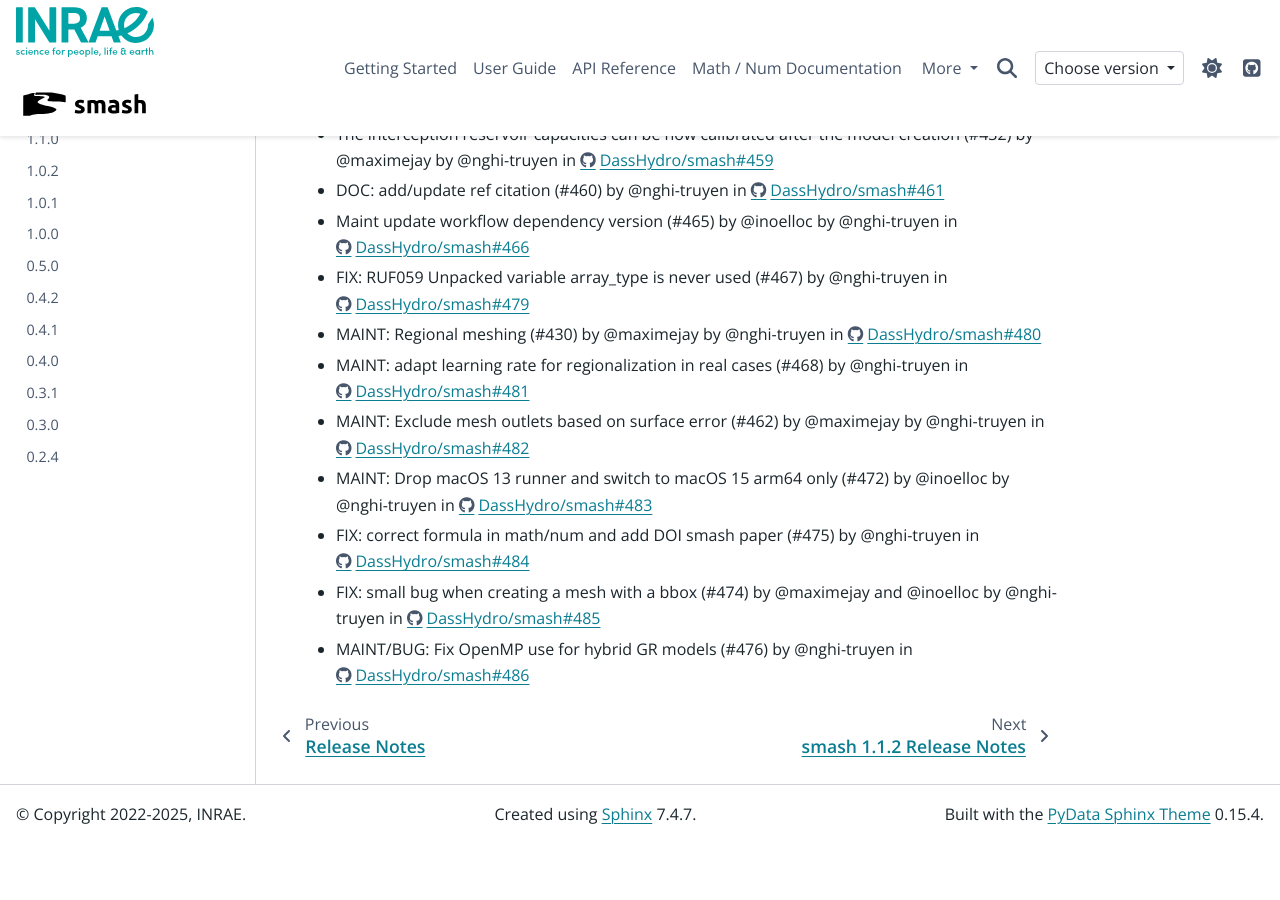
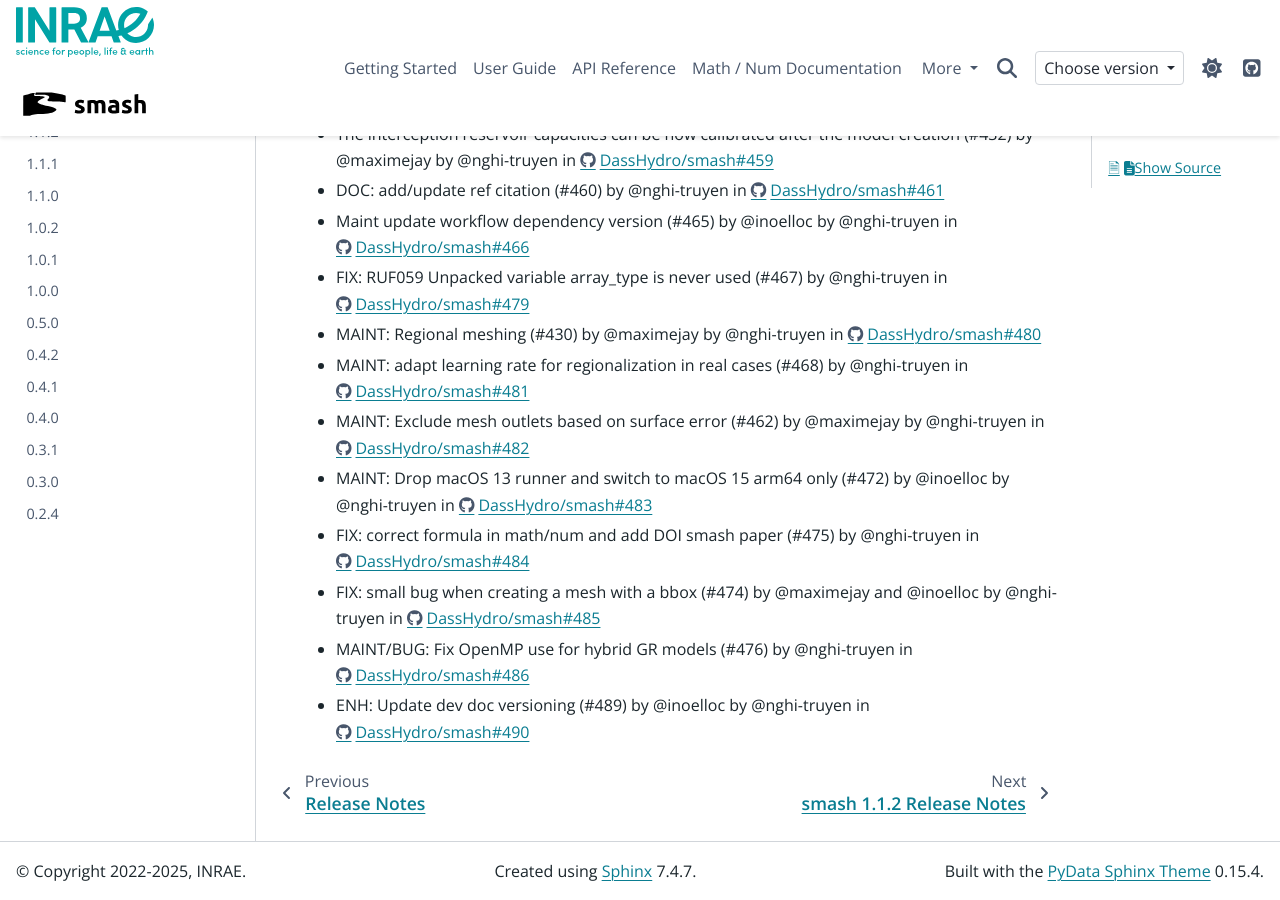
Before and after one commit to DassHydro/smash, a Sphinx documentation site: the page built from doc/source/release/1.1.3-notes.rst, in a window 1280 px wide and 900 px high, scrolled down 752 px. Built offline with Sphinx 7.4.7 and the PyData theme 0.15.4, drawn with Linux system fonts in a browser that asks for light colours; pages that are not in the unit, such as notebooks, are missing from menus; the version number could not be read and is left out; before the commit the page ends 1595 px from its top, so only the background shows below that.

Commit message:
Update release notes for version 1.1.3

```diff
--- a/doc/source/release/1.1.3-notes.rst
+++ b/doc/source/release/1.1.3-notes.rst
@@ -40,3 +40,4 @@
 * FIX: correct formula in math/num and add DOI smash paper (#475) by @nghi-truyen in https://github.com/DassHydro/smash/pull/484
 * FIX: small bug when creating a mesh with a bbox  (#474) by @maximejay and @inoelloc by @nghi-truyen in https://github.com/DassHydro/smash/pull/485
 * MAINT/BUG: Fix OpenMP use for hybrid GR models (#476) by @nghi-truyen in https://github.com/DassHydro/smash/pull/486
+* ENH: Update dev doc versioning (#489) by @inoelloc by @nghi-truyen in https://github.com/DassHydro/smash/pull/490
```
